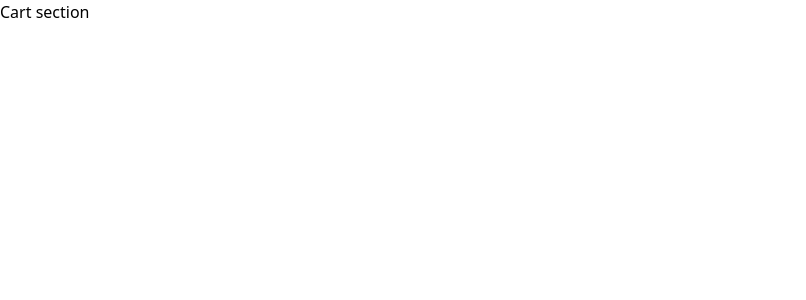
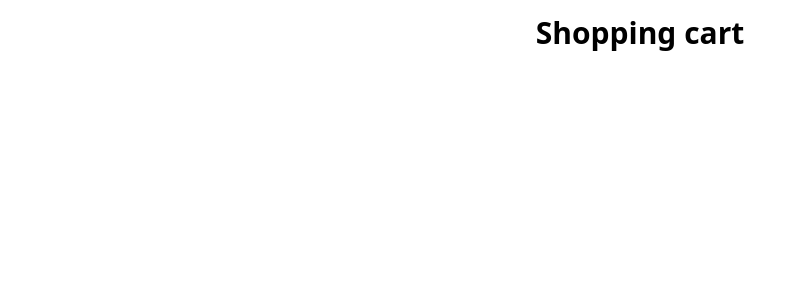
Before and after one commit to sigma700/BrewHaven-Client, a React (Vite) app in the folder vite-project/: page /cart in a window 1280 px wide. Shown: the top 300 px of the page, without its empty margins (0-806 px from the left). Built offline with nearby package versions, Linux system fonts and the light colour scheme.

Commit message:
added the finder by id function

```diff
--- a/vite-project/src/pages/Cart.jsx
+++ b/vite-project/src/pages/Cart.jsx
@@ -1,10 +1,14 @@
 import React from "react";
+import {findProductById} from "../utils/findProduct";
+
+// console.log(findProductById(4));
 
 const Cart = () => {
   return (
     <main>
-      <div>
-        <h1>Cart section</h1>
+      <div className="lg:p-[10px]">
+        <h1 className="text-center lg:text-[30px] font-bold">Shopping cart</h1>
+        <div></div>
       </div>
     </main>
   );
--- a/vite-project/src/pages/Landing.jsx
+++ b/vite-project/src/pages/Landing.jsx
@@ -31,36 +31,41 @@ const content = [
   },
 ];
 
-const products = [
+export const products = [
   {
     name: "Jumping Bean",
     price: "$24.99",
     description: "Rich and smooth with chocolate notes",
     image: "/erik-mclean-FL3NmWxw0ok-unsplash.jpg",
+    id: 1,
   },
   {
     name: "White Coffee",
     price: "$19.99",
     description: "Strong and bold with earthy tones",
     image: "/khanh-nguyen-jaChzCAVaTU-unsplash.jpg",
+    id: 2,
   },
   {
     name: "Feeling 18",
     price: "$29.99",
     description: "Floral and citrusy with bright acidity",
     image: "/lisanto-J73tNVo5oZM-unsplash.jpg",
+    id: 3,
   },
   {
     name: "The Good Life",
     price: "$26.99",
     description: "Well-balanced with caramel sweetness",
     image: "/sara-dubler-2u7KhYAl24A-unsplash.jpg",
+    id: 4,
   },
   {
     name: "Craffty Common",
     price: "$22.99",
     description: "Nutty and smooth with low acidity",
     image: "/tyler-d0ZOLC5ptNY-unsplash.jpg",
+    id: 5,
   },
 ];
 
--- /dev/null
+++ b/vite-project/src/utils/findProduct.js
@@ -0,0 +1,3 @@
+import {products} from "../pages/Landing";
+
+export const findProductById = (id) => products.find((item) => item.id === id);
```
